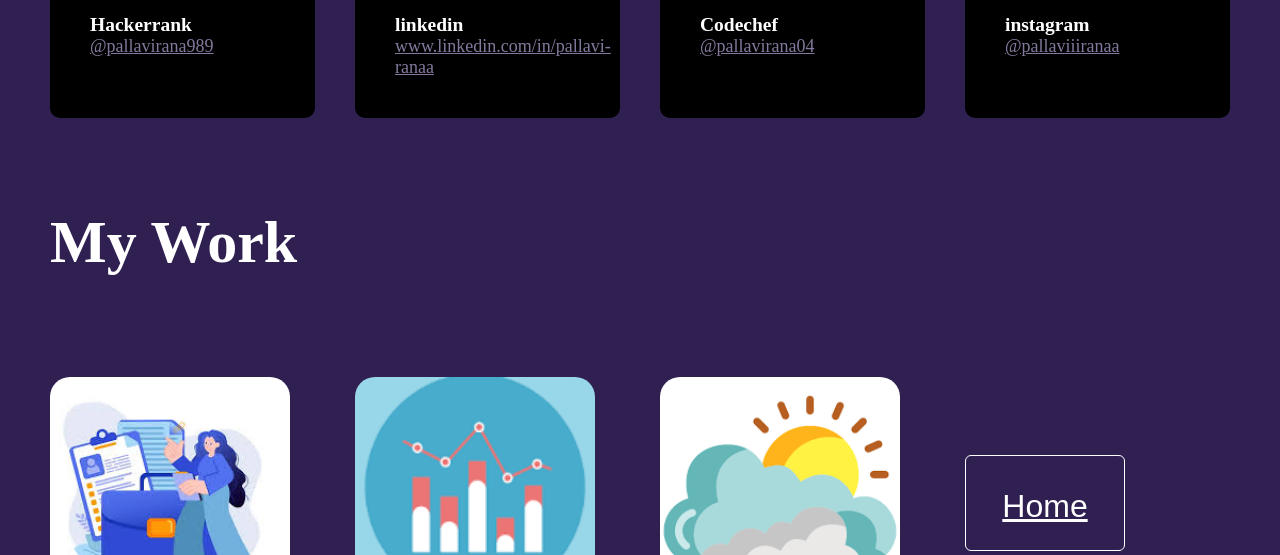
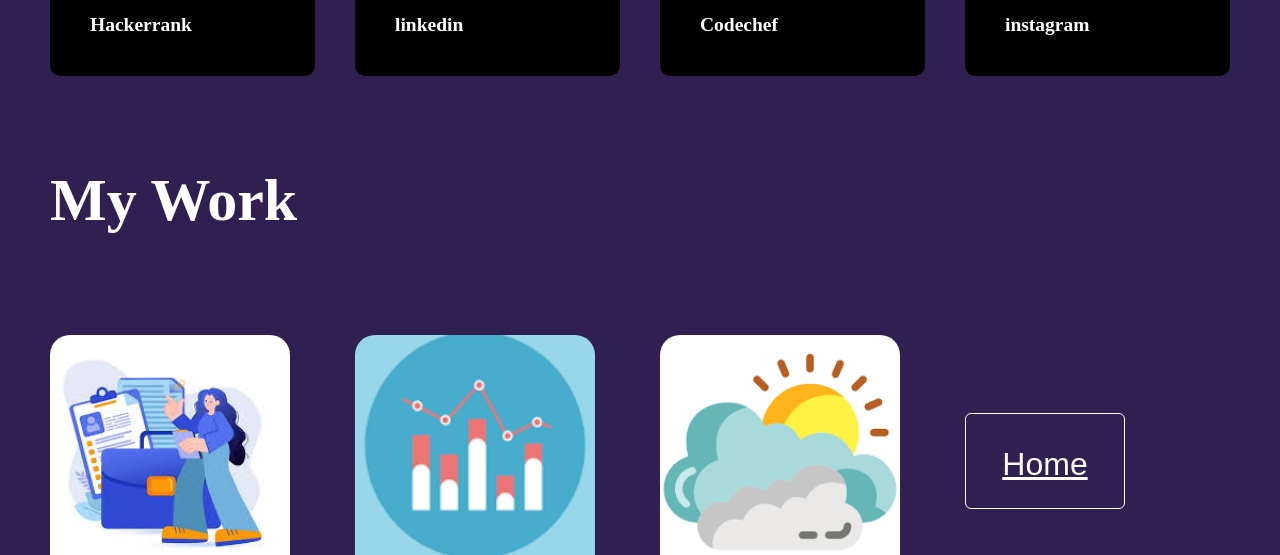
Before and after one commit to Pallavirana04/Pallavirana04.github.io, a plain HTML site: page index.html in a window 1280 px wide. Shown: the part 1822-2377 px from the top of the page. Drawn offline with nearby package versions, Linux system fonts and the light colour scheme.

Commit message:
Update index.html

```diff
--- a/index.html
+++ b/index.html
@@ -93,22 +93,22 @@
                 <div>
                     <i class="fa-brands fa-hackerrank"></i>
                     <h2>Hackerrank</h2>
-                <a href="https://www.hackerrank.com/pallavirana989">@pallavirana989</a>
+                <a href="https://www.hackerrank.com/pallavirana989"></a>
                 </div>
                 <div>
                     <i class="fa-brands fa-linkedin"></i>
                     <h2>linkedin</h2>
-                <a href="https://www.linkedin.com/in/pallavi-ranaa/"> www.linkedin.com/in/pallavi-ranaa</a>
+                <a href="https://www.linkedin.com/in/pallavi-ranaa/"> </a>
                 </div>
                 <div>
                     <i class="fa-solid fa-code"></i>
                     <h2>Codechef</h2>
-                <a href="https://www.codechef.com/users/pallavirana_04"> @pallavirana04 </a>
+                <a href="https://www.codechef.com/users/pallavirana_04"></a>
                 </div>
                 <div>
                     <i class="fa-brands fa-instagram"></i>
                     <h2>instagram</h2>
-                <a href="https://www.instagram.com/pallaviiiranaa/"> @pallaviiiranaa </a>
+                <a href="https://www.instagram.com/pallaviiiranaa/">  </a>
                 </div>
             </div>
         </div>
```
